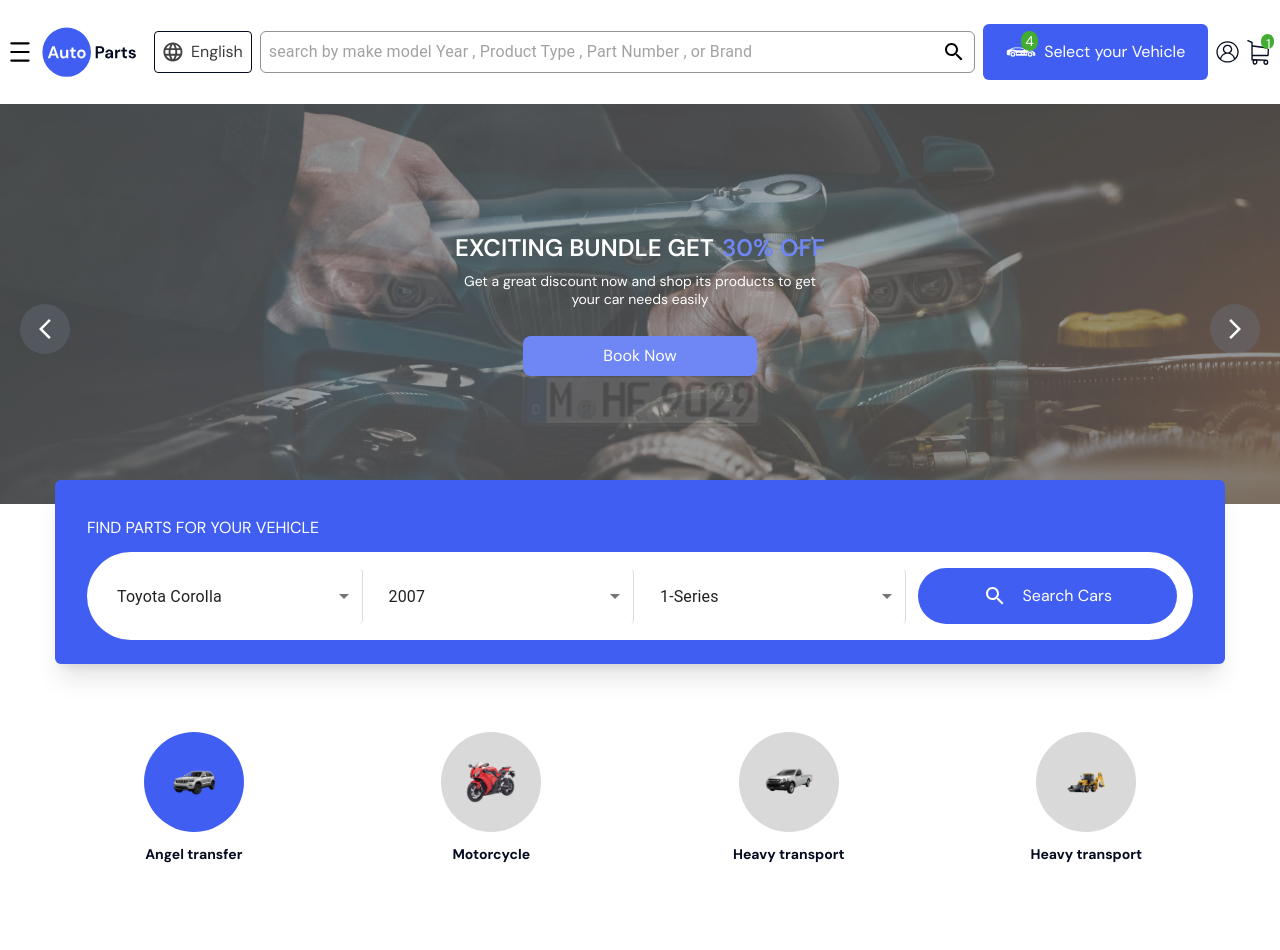
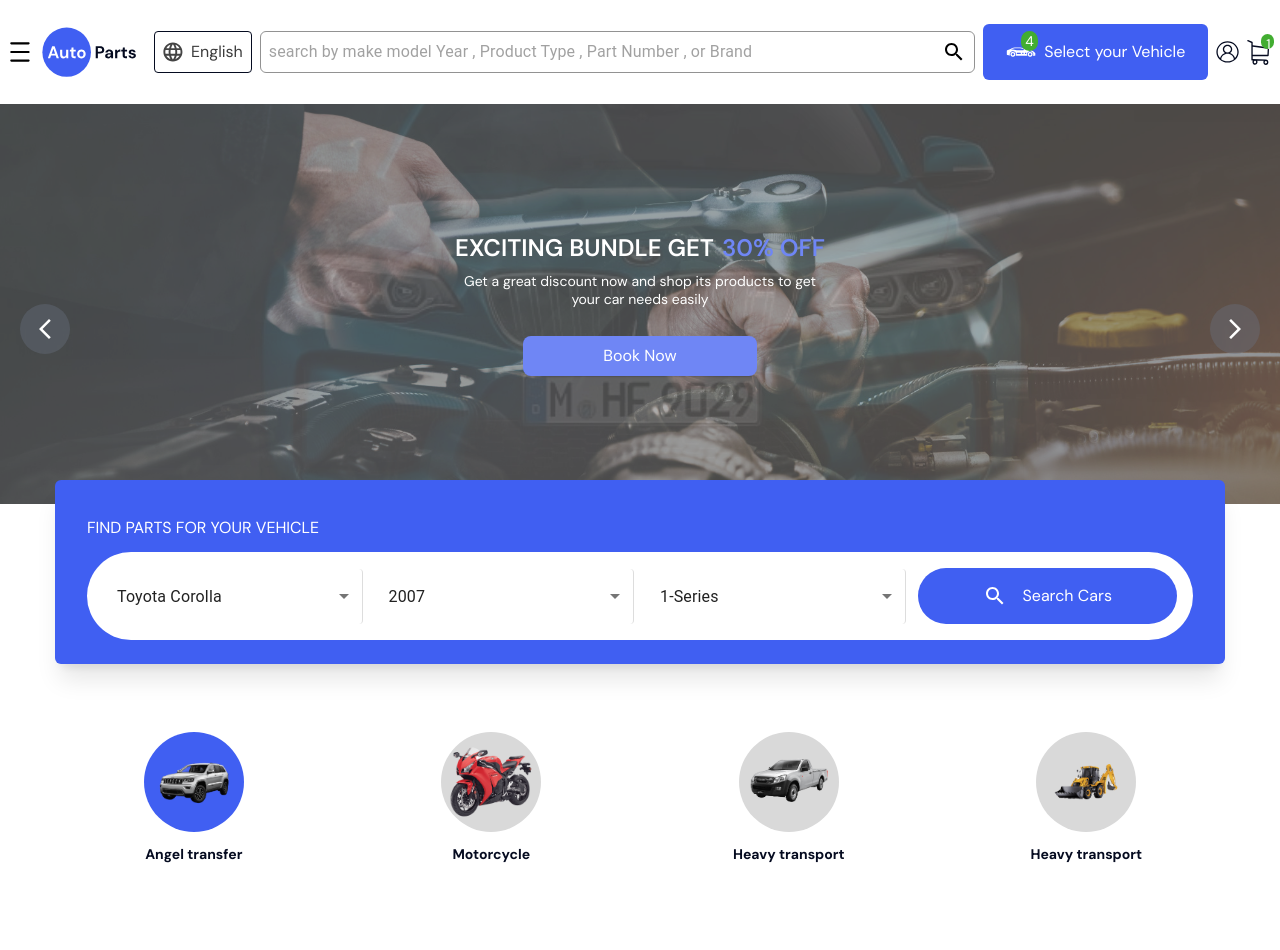
Before and after one commit to Ahmed-Sadek89/cars-website, a Next.js app: page / in a window 1280 px wide. Shown: the top 950 px of the page. Built offline with nearby package versions, Linux system fonts and the light colour scheme; a web font is replaced by a local one.

Commit message:
make search resopnsive

```diff
--- a/src/components/Home/Vehicles.tsx
+++ b/src/components/Home/Vehicles.tsx
@@ -8,12 +8,12 @@ const Vehicles = () => {
     const pathname = usePathname()
     return (
         <section className='custom-container2 pt-5 pb-10'>
-            <div className={`grid grid-cols-${vehicles.length} items-center gap-5`}>
+            <div className={`grid grid-cols-${vehicles.length} items-center gap-1 md:gap-5 `}>
                 {
                     vehicles.map((vehicle, index) => (
                         <Link href={vehicle.path} key={index} className='flex flex-col items-center text-center gap-3 cursor-pointer h-[20vh]'>
-                            <div className={`h-[100px] w-[100px] rounded-full flex items-center justify-center  ${pathname === vehicle.path ? "bg-custom-blue" : "bg-[#D9D9D9]"}  `}>
-                                <Image src={vehicle.image} alt={vehicle.name} width={50} height={50} className='object-cover' />
+                            <div className={`h-[50px] w-[50px] md:h-[100px] md:w-[100px] p-1 rounded-full flex items-center justify-center  ${pathname === vehicle.path ? "bg-custom-blue" : "bg-[#D9D9D9]"}  `}>
+                                <Image src={vehicle.image} alt={vehicle.name} width={100} height={100} className='object-contain p-1' />
                             </div>
                             <h5 className='text-custom-black font-normal lg:font-bold text-sm'>{vehicle.name}</h5>
                         </Link>
```
